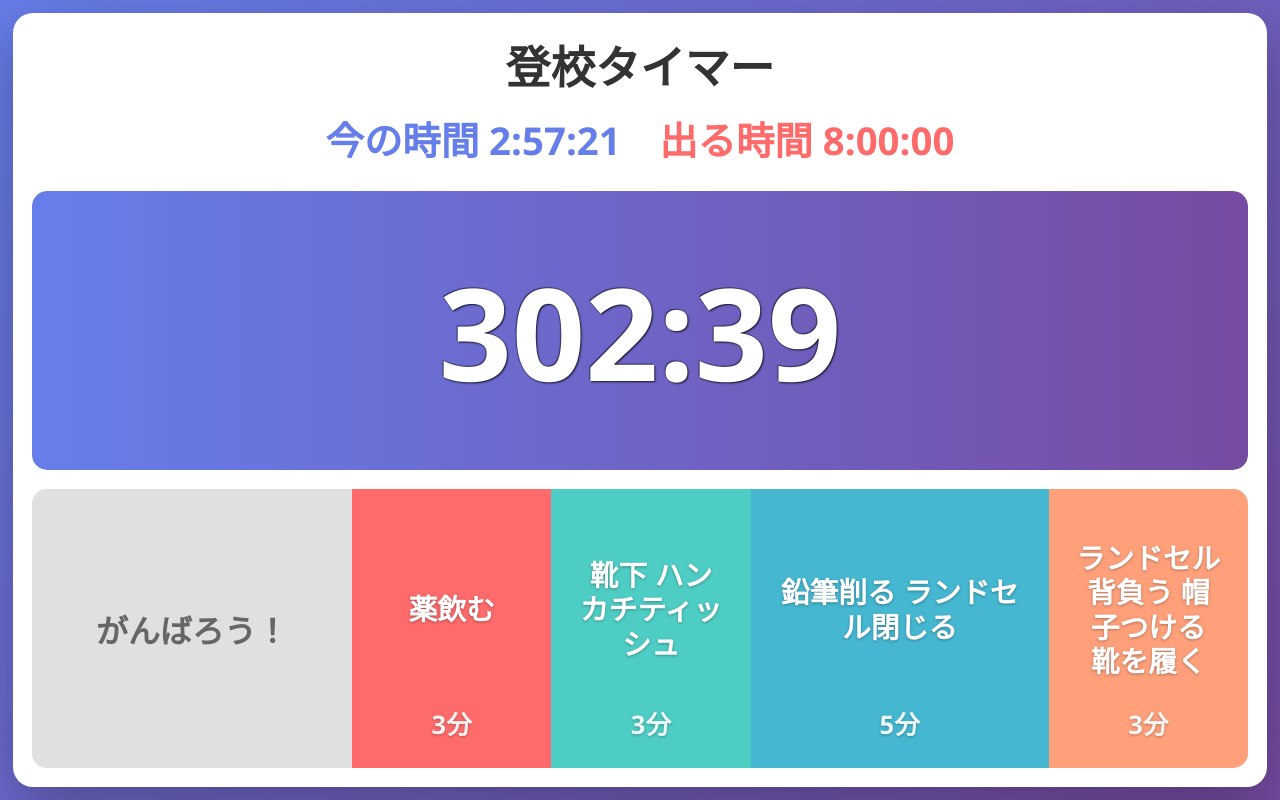
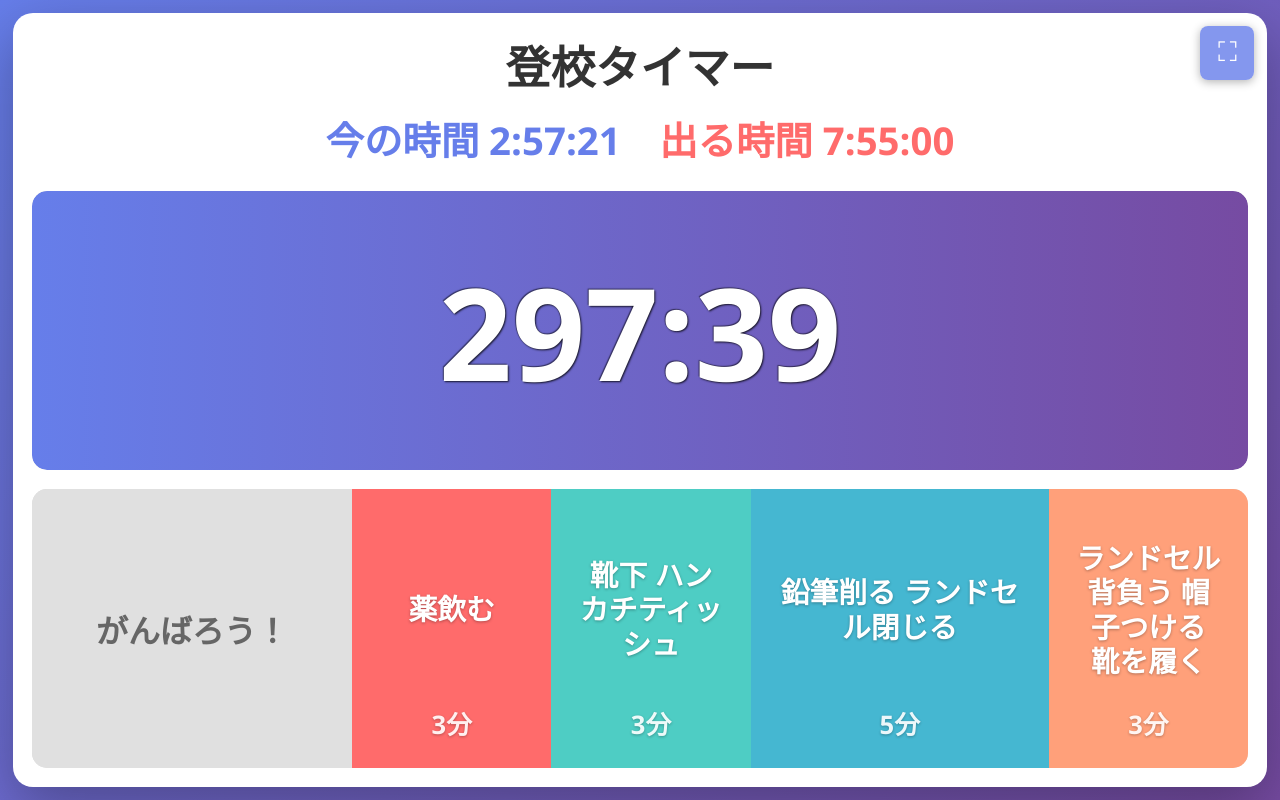
Before and after one commit to yasuraok/timer, a plain HTML site: page index.html in a window 1280 px wide. Drawn offline with Linux system fonts and the light colour scheme.

Commit message:
fullscreen

```diff
--- a/app.js
+++ b/app.js
@@ -328,5 +328,24 @@ function startTimer() {
     timerInterval = setInterval(updateTimer, 1000); // 1秒ごとに更新
 }
 
+// 全画面表示の切り替え
+function toggleFullscreen() {
+    if (!document.fullscreenElement) {
+        // 全画面表示にする
+        document.documentElement.requestFullscreen();
+    } else {
+        // 全画面表示を解除
+        document.exitFullscreen();
+    }
+}
+
 // ページ読み込み時に初期化
-window.addEventListener('DOMContentLoaded', init);
+window.addEventListener('DOMContentLoaded', () => {
+    init();
+
+    // 全画面ボタンのイベントリスナー
+    const fullscreenBtn = document.getElementById('fullscreenBtn');
+    if (fullscreenBtn) {
+        fullscreenBtn.addEventListener('click', toggleFullscreen);
+    }
+});
--- a/config.json
+++ b/config.json
@@ -1,5 +1,5 @@
 {
-  "targetTime": "08:00",
+  "targetTime": "07:55",
   "bufferMinutes": 5,
   "tasks": [
     {
--- a/index.html
+++ b/index.html
@@ -9,6 +9,7 @@
     <link rel="stylesheet" href="style.css">
 </head>
 <body>
+    <button id="fullscreenBtn" class="fullscreen-btn" title="全画面表示">⛶</button>
     <div class="timer-section">
         <h1>登校タイマー</h1>
         <div class="time-display">
--- a/style.css
+++ b/style.css
@@ -2,6 +2,34 @@
     margin: 0;
     padding: 0;
     box-sizing: border-box;
+}
+
+.fullscreen-btn {
+    position: fixed;
+    top: 2vw;
+    right: 2vw;
+    background: rgba(102, 126, 234, 0.8);
+    color: white;
+    border: none;
+    border-radius: 8px;
+    width: clamp(36px, 7vw, 54px);
+    height: clamp(36px, 7vw, 54px);
+    font-size: clamp(18px, 3.5vw, 27px);
+    cursor: pointer;
+    z-index: 1000;
+    display: flex;
+    align-items: center;
+    justify-content: center;
+    box-shadow: 0 2px 10px rgba(0, 0, 0, 0.3);
+    transition: background 0.3s ease;
+}
+
+.fullscreen-btn:hover {
+    background: rgba(102, 126, 234, 1);
+}
+
+.fullscreen-btn:active {
+    transform: scale(0.95);
 }
 
 body {
```
